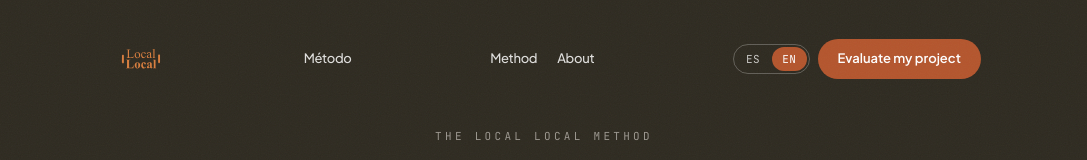
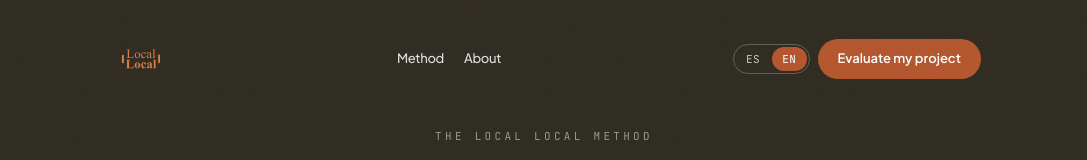
Before and after one commit to atomgrow/local-local-net, a React (Vite) app: page /metodo in a window 1280 px wide. Shown: the top 160 px of the page, without its empty margins (96-1183 px from the left). Built offline with nearby package versions, Linux system fonts and the light colour scheme.

Commit message:
Revert "Add page-title wayfinding and custom house-roof hamburger icon"
This reverts commit b6e730e2c3e753002544a57347d2d3c9f8f9652e.

```diff
--- a/src/components/HouseMenuIcon.jsx
+++ /dev/null
@@ -1,24 +0,0 @@
-export default function HouseMenuIcon({ isOpen, color = 'currentColor' }) {
-  return (
-    <svg
-      width="18"
-      height="18"
-      viewBox="0 0 24 24"
-      fill="none"
-      stroke={color}
-      strokeWidth="2"
-      strokeLinecap="round"
-      strokeLinejoin="round"
-      className={`transition-transform duration-300 ${isOpen ? 'rotate-90' : ''}`}
-    >
-      {/* House roof (peak) */}
-      <path d="M3 12l9-9 9 9" />
-
-      {/* Top horizontal line of house */}
-      <line x1="5" y1="12" x2="19" y2="12" />
-
-      {/* Bottom horizontal line */}
-      <line x1="5" y1="18" x2="19" y2="18" />
-    </svg>
-  )
-}
--- a/src/components/Navbar.jsx
+++ b/src/components/Navbar.jsx
@@ -1,10 +1,9 @@
 import { useEffect, useState } from 'react'
-import { Link, useLocation } from 'react-router-dom'
-import { X } from 'lucide-react'
+import { Link } from 'react-router-dom'
+import { Menu, X } from 'lucide-react'
 import { useLang } from '../lib/i18n'
 import { useCtaNavigate } from '../lib/useCtaNavigate'
 import Logo from './Logo'
-import HouseMenuIcon from './HouseMenuIcon'
 
 function LangToggle({ scrolled }) {
   const { lang, setLang } = useLang()
@@ -47,15 +46,6 @@ export default function Navbar() {
   const [menuOpen, setMenuOpen] = useState(false)
   const { t } = useLang()
   const ctaNavigate = useCtaNavigate()
-  const location = useLocation()
-
-  const getPageTitle = () => {
-    if (location.pathname === '/metodo') return 'Método'
-    if (location.pathname === '/nosotros') return 'Nosotros'
-    return ''
-  }
-
-  const pageTitle = getPageTitle()
 
   useEffect(() => {
     const onScroll = () => setScrolled(window.scrollY > 48)
@@ -86,15 +76,6 @@ export default function Navbar() {
           <Link to="/" aria-label="Local Local" className="-m-2 flex h-16 w-16 flex-shrink-0 items-center justify-center overflow-visible">
             <Logo className="h-20 w-20" />
           </Link>
-
-          {pageTitle && (
-            <div className={[
-              'hidden lg:flex text-[13px] font-medium tracking-tight transition-colors duration-500',
-              solid ? 'text-espresso' : 'text-white/85',
-            ].join(' ')}>
-              {pageTitle}
-            </div>
-          )}
 
           <div className="hidden items-center gap-5 lg:flex">
             {t.nav.links.map((link) => (
@@ -131,7 +112,7 @@ export default function Navbar() {
                 solid ? 'text-espresso' : 'text-white',
               ].join(' ')}
             >
-              {menuOpen ? <X size={18} /> : <HouseMenuIcon isOpen={menuOpen} />}
+              {menuOpen ? <X size={18} /> : <Menu size={18} />}
             </button>
           </div>
         </div>
```
Also changed, not shown: 1 other file (tests, documents, lock files or other folders).
